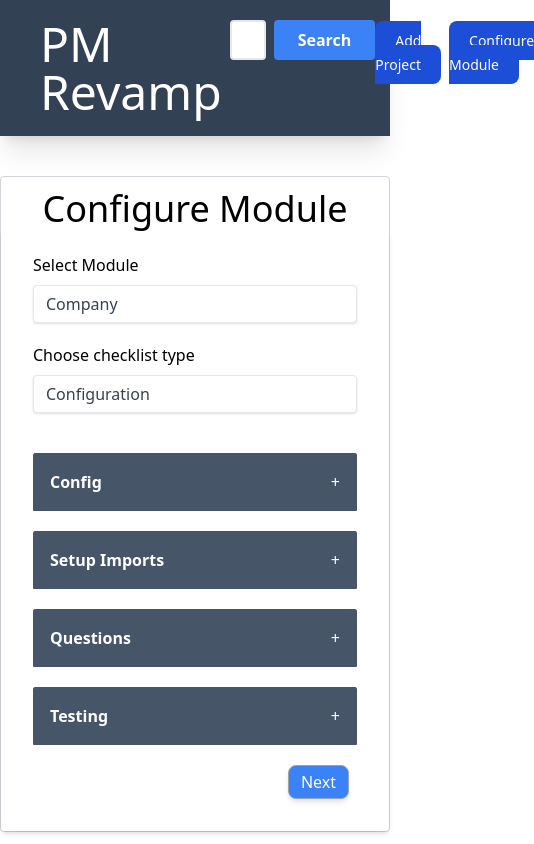
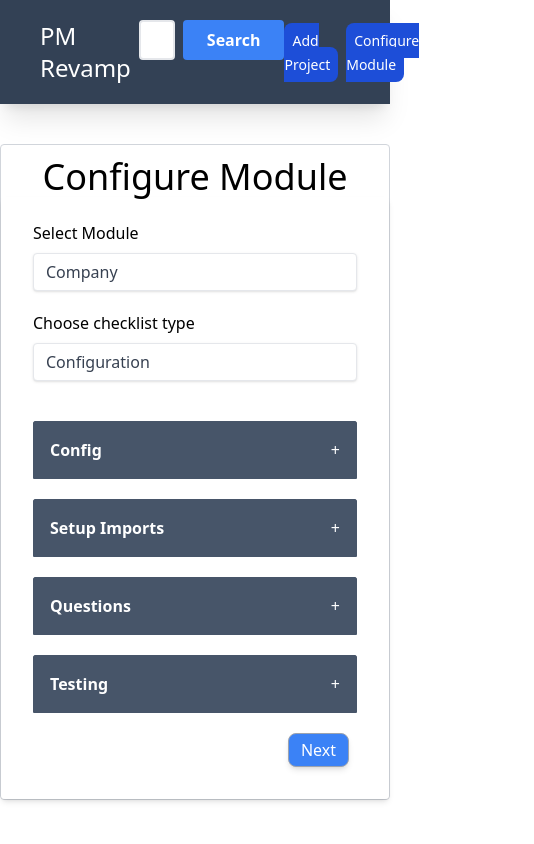
Before and after one commit to Tundrian/pmrevamp, a React (Vite) app in the folder client/: page /configureModules in a window 390 px wide. Shown: the whole page, 534 px wide, since content can reach past the window. Built offline with nearby package versions, Linux system fonts and the light colour scheme.

Commit message:
fixed styling for navbar on mobile

```diff
--- a/client/src/pages/Root.jsx
+++ b/client/src/pages/Root.jsx
@@ -5,7 +5,7 @@ export default function Root() {
     return (
       <>
         <div id="sidebar" className="w-full py-5 mb-10 flex flex-row justify-between px-10 bg-slate-700 shadow-xl">
-          <h1 className="text-5xl text-white font-thin">PM Revamp</h1>
+          <h1 className="text-2xl text-white font-thin lg:text-5xl">PM Revamp</h1>
           <div>
             <form id="search-form" role="search" className="flex justify-center">
               <input
@@ -14,18 +14,18 @@ export default function Root() {
                 placeholder="Search"
                 type="search"
                 name="q"
-                className="bg-white appearance-none border-2 border-gray-200 rounded w-full py-2 px-4 mx-2 text-gray-700 leading-tight focus:outline-none focus:bg-white focus:border-slate-500"
+                className="text-sm md:text-lg bg-white appearance-none border-2 border-gray-200 rounded w-full py-2 px-4 mx-2 text-gray-700 leading-tight focus:outline-none focus:bg-white focus:border-slate-500"
               />
-              <button type="submit" className="bg-blue-500 hover:bg-blue-700 text-white font-bold py-2 px-6 rounded focus:outline-none focus:shadow-outline">Search</button>
+              <button type="submit" className="bg-blue-500 hover:bg-blue-700 text-white font-bold py-2 px-6 rounded focus:outline-none focus:shadow-outline sm:px-3 sm:text-sm">Search</button>
             </form>
           </div>
           <nav>
           <ul className="flex justify-between py-2">
             <li>
-              <Link to={`createProject`} className="text-white bg-blue-700 hover:bg-blue-800 focus:ring-4 focus:ring-blue-300 font-medium rounded-lg text-sm px-5 py-2.5 mr-2 mb-2 dark:bg-blue-600 dark:hover:bg-blue-700 focus:outline-none dark:focus:ring-blue-800">Add Project</Link>
+              <Link to={`createProject`} className="text-white bg-blue-700 hover:bg-blue-800 focus:ring-4 focus:ring-blue-300 font-medium rounded-lg text-sm lg:px-5 lg:py-2.5 mr-2 mb-2 dark:bg-blue-600 dark:hover:bg-blue-700 focus:outline-none dark:focus:ring-blue-800 py-2 px-2">Add Project</Link>
             </li>
             <li>
-              <Link to={`configureModules`} className="text-white bg-blue-700 hover:bg-blue-800 focus:ring-4 focus:ring-blue-300 font-medium rounded-lg text-sm px-5 py-2.5 mr-2 mb-2 dark:bg-blue-600 dark:hover:bg-blue-700 focus:outline-none dark:focus:ring-blue-800">Configure Module</Link>
+              <Link to={`configureModules`} className="text-white bg-blue-700 hover:bg-blue-800 focus:ring-4 focus:ring-blue-300 font-medium rounded-lg text-sm lg:px-5 lg:py-2.5 mr-2 mb-2 dark:bg-blue-600 dark:hover:bg-blue-700 focus:outline-none dark:focus:ring-blue-800 py-2 px-2">Configure Module</Link>
             </li>
           </ul>
           </nav>
```
